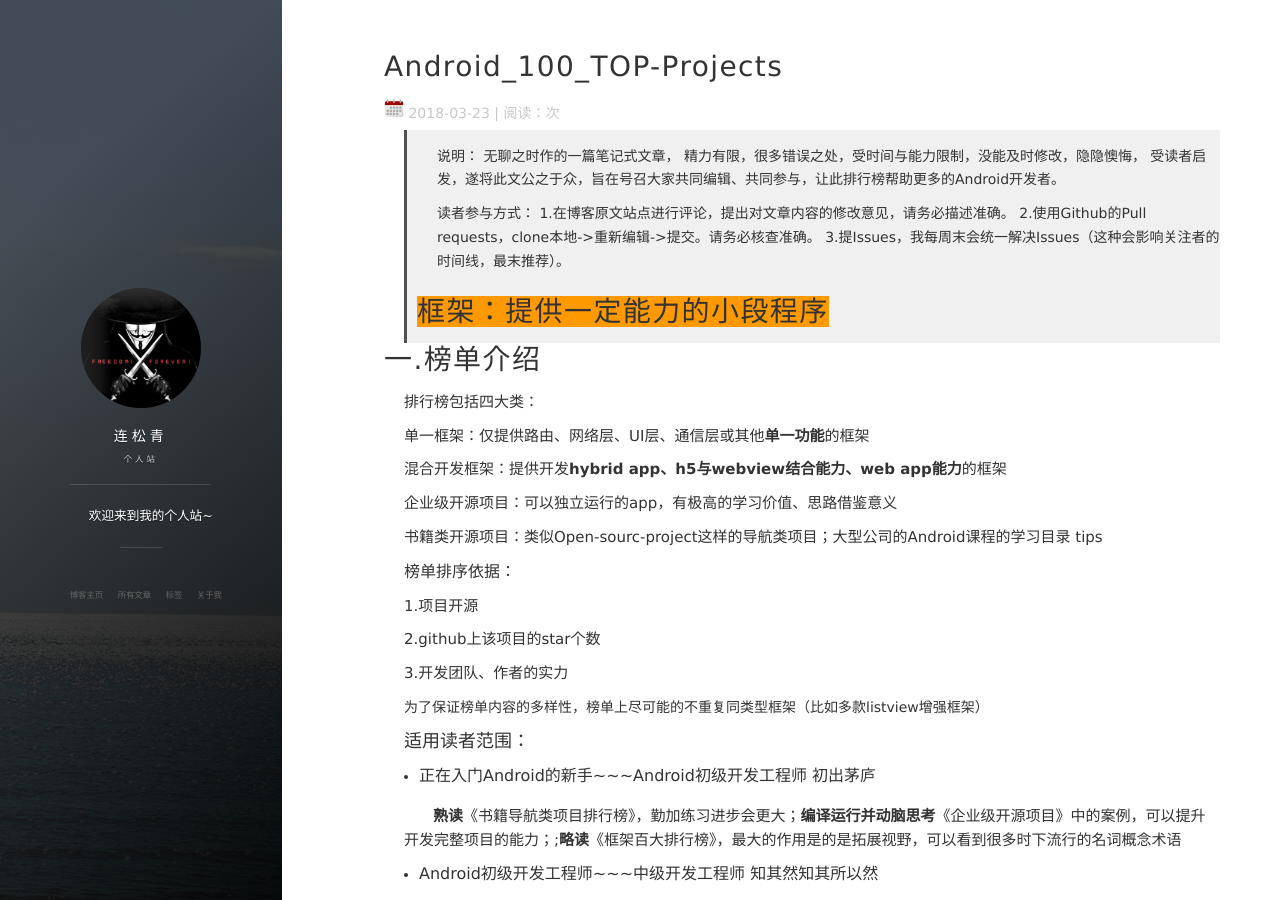
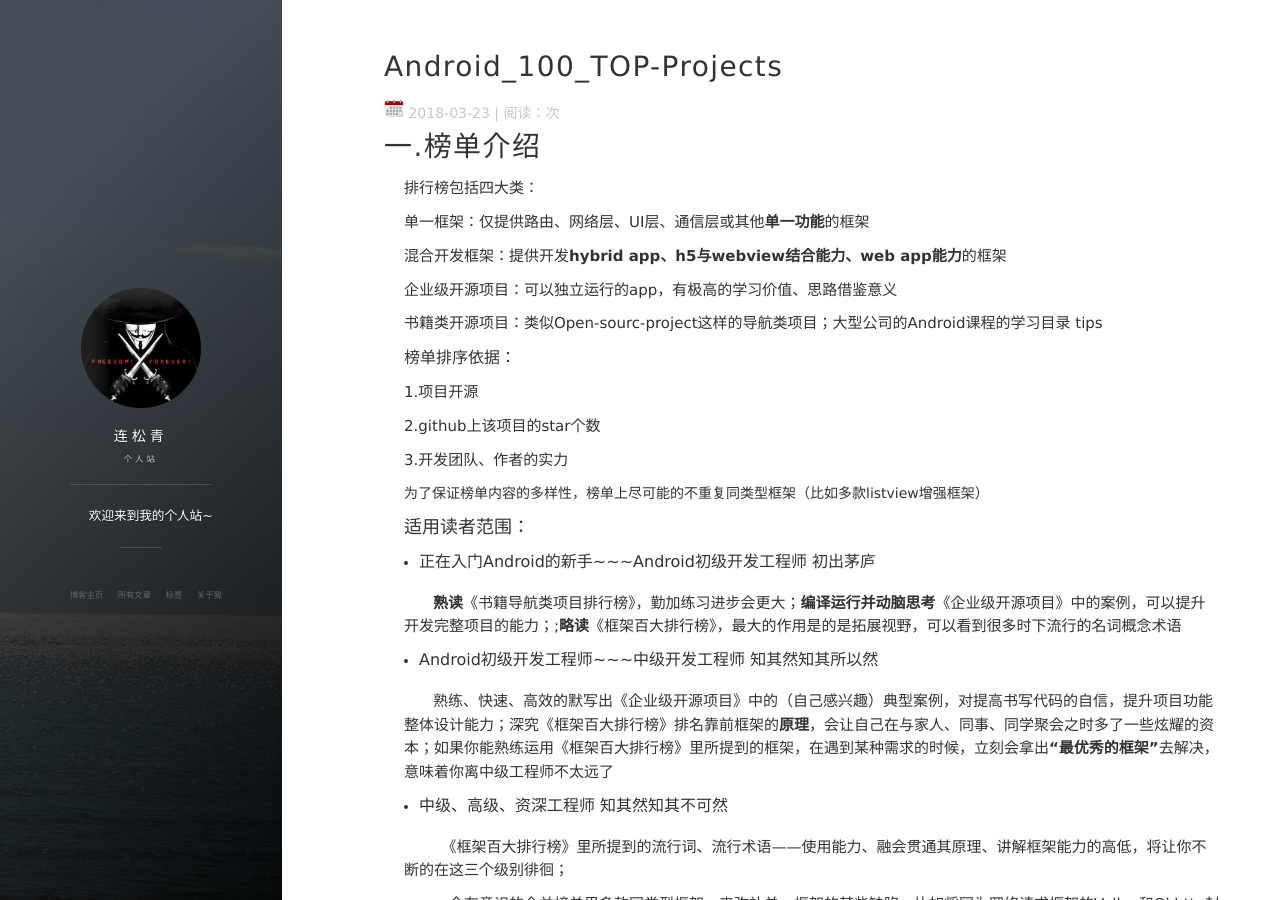
Before and after one commit to lsqboy/lsqboy.github.io, a Jekyll site: the page built from _posts/2018-03-23-Android-Top-100.md, in a window 1280 px wide and 900 px high. Built offline with Jekyll 4.4.1, drawn with Linux system fonts in a browser that asks for light colours; nearby versions of some CDN libraries; comment, search, counter and statistics services are not loaded; some of the changed text lies outside the part shown.

Commit message:
Android_100_TOP-Projects

```diff
--- a/_posts/2018-03-23-Android-Top-100.md
+++ b/_posts/2018-03-23-Android-Top-100.md
@@ -3,20 +3,6 @@ layout: post
 title:  Android_100_TOP-Projects
 tags: [android]
 ---
-
-
->说明：
->无聊之时作的一篇笔记式文章，
->精力有限，很多错误之处，受时间与能力限制，没能及时修改，隐隐懊悔，
->受读者启发，遂将此文公之于众，旨在号召大家共同编辑、共同参与，让此排行榜帮助更多的Android开发者。
->
->读者参与方式：
->1.在博客原文站点进行评论，提出对文章内容的修改意见，请务必描述准确。
->2.使用Github的Pull requests，clone本地->重新编辑->提交。请务必核查准确。
->3.提Issues，我每周末会统一解决Issues（这种会影响关注者的时间线，最末推荐）。
-><div id="cnblogs_post_body">
-
-> # <span style="font-family: 宋体; background-color: #ff9900"> 框架：提供一定能力的小段程序</span>
 
 
 # 一.榜单介绍
@@ -2831,21 +2817,3 @@ github：[https://github.com/JetBrains/kotlin](https://github.com/JetBrains/kotl
 上榜理由：国外的一款导航目录，23k个star
 
 github  [https://github.com/wasabeef/awesome-android-ui](https://github.com/wasabeef/awesome-android-ui)
-
-# 笔者寄语:
-
-<span style="font-size: 15px">今年我们的权威框架之旅就结束了，是否感觉到意犹未尽？那太好了，欢迎各位读者加入《Android百大框架排行榜》的讨论之中，可以来[原文链接](http://www.cnblogs.com/jincheng-yangchaofan/articles/7018780.html "Permalink to 2017年Android百大框架排行榜 - 杨超凡_金诚先生 - 博客园")评论留言，也可以参与维护此项目：</span>
-
-<span style="font-size: 15px">1.我认为XX框架应该上榜，理由XX</span>
-
-<span style="font-size: 15px">2.我发现文章有几处错误，在XX部分</span>
-
-<span style="font-size: 15px">3.对于笔者的某些观点我不能苟同，比如XX，我认为XX</span>
-
-...
-
-<span style="font-size: 15px">笔者希望收到**有理有据**的评论和未上榜的**框架推荐**，届时笔者会抽取一部分参与评论的小伙伴将，发放共计100RMB的物质奖励！</span>
-
-　　　　　　　　　　　　　　　　　　　　　　　　　　　　　　 　　　　　                                            2017-10-25   北京
-
-</div>
```
